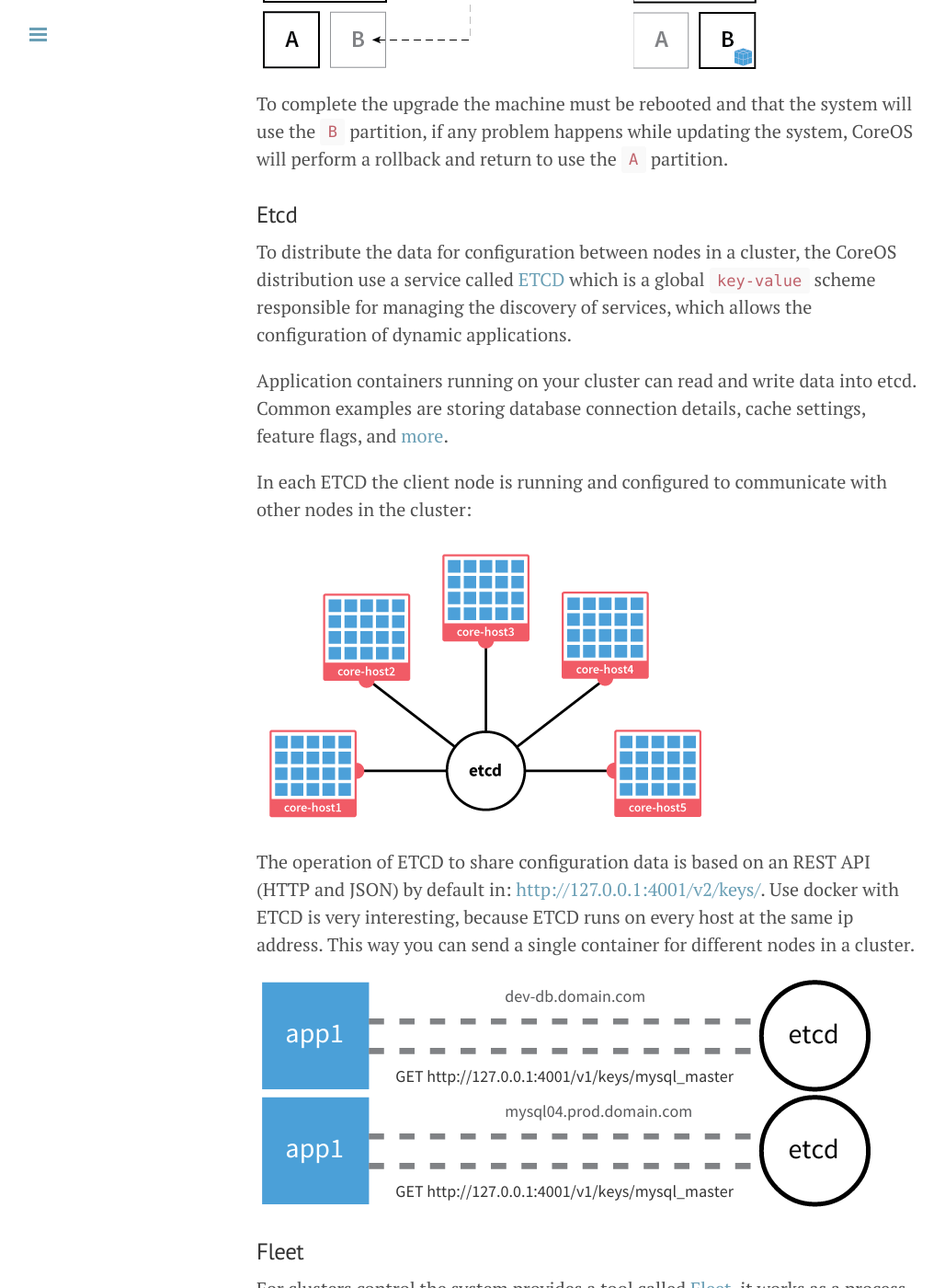
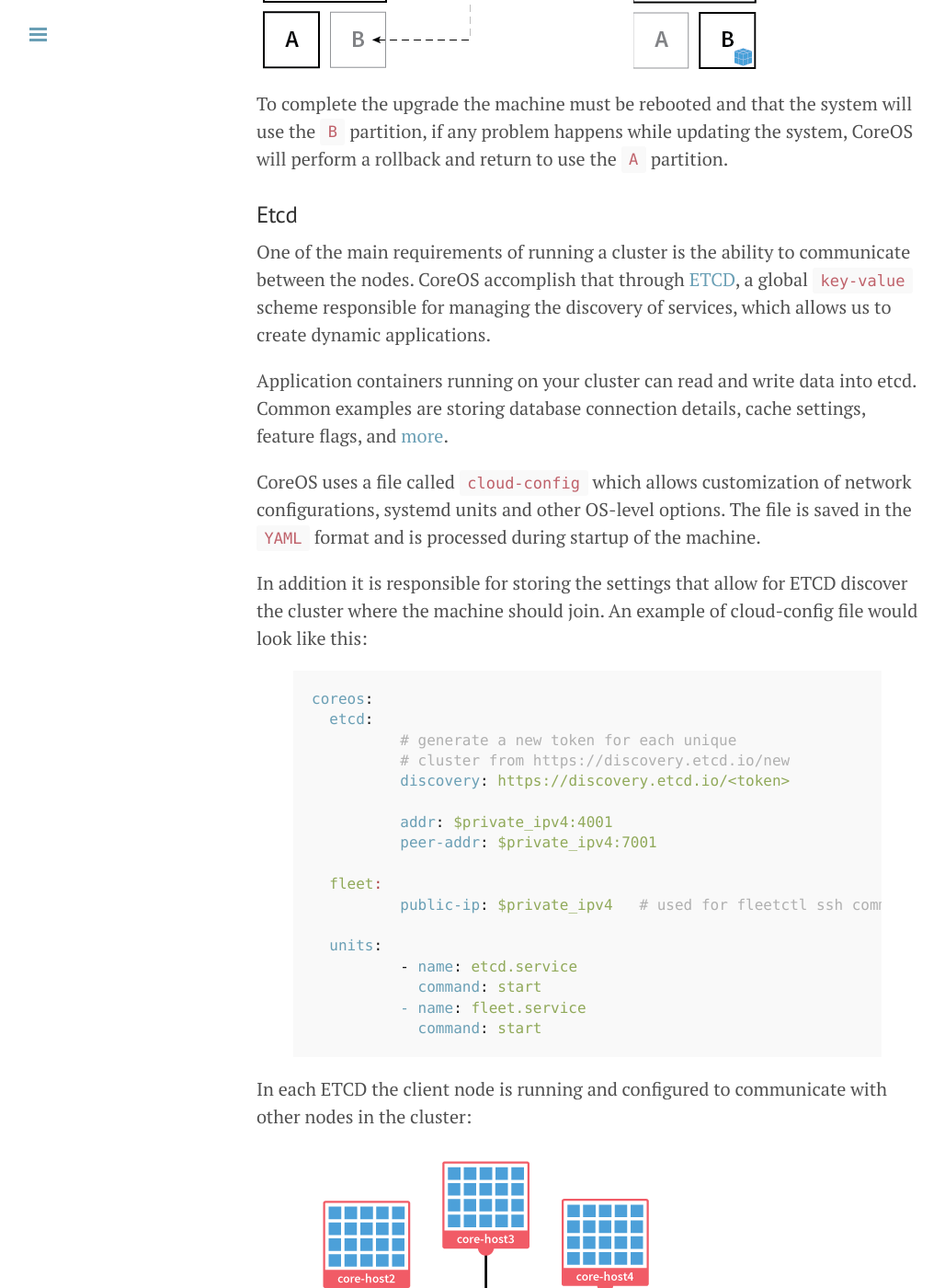
Before and after one commit to infoslack/infoslack-blog, a Jekyll site: the page built from _posts/2015-01-15-coreos-first-impressions.md, in a window 1280 px wide and 1400 px high, scrolled down 1056 px. Shown: the whole window at 92% size, without its empty margins (1-1029 px from the left). Built offline with Jekyll 4.4.1, drawn with Linux system fonts in a browser that asks for light colours; Markdown is read by kramdown in place of the engine named in the settings; comment, search, counter and statistics services are not loaded.

Commit message:
add updates to CoreOS post

```diff
--- a/_posts/2015-01-15-coreos-first-impressions.md
+++ b/_posts/2015-01-15-coreos-first-impressions.md
@@ -40,14 +40,43 @@
 
 ### Etcd
 
-To distribute the data for configuration between nodes in a cluster, the
-CoreOS distribution use a service called [ETCD](https://github.com/coreos/etcd) which is a global
-`key-value` scheme responsible for managing the discovery of services,
-which allows the configuration of dynamic applications.
+One of the main requirements of running a cluster is the ability to
+communicate between the nodes. CoreOS accomplish that through [ETCD](https://github.com/coreos/etcd),
+a global `key-value` scheme responsible for managing the discovery
+of services, which allows us to create dynamic applications.
 
 Application containers running on your cluster can read and write data
 into etcd. Common examples are storing database connection details,
 cache settings, feature flags, and [more](https://coreos.com/using-coreos/etcd/).
+
+CoreOS uses a file called `cloud-config` which allows customization of
+network configurations, systemd units and other OS-level options.
+The file is saved in the `YAML` format and is processed during startup
+of the machine.
+
+In addition it is responsible for storing the settings that allow for
+ETCD discover the cluster where the machine should join.
+An example of cloud-config file would look like this:
+
+{% highlight yaml %}
+coreos:
+  etcd:
+	  # generate a new token for each unique
+	  # cluster from https://discovery.etcd.io/new
+	  discovery: https://discovery.etcd.io/<token>
+
+	  addr: $private_ipv4:4001
+	  peer-addr: $private_ipv4:7001
+
+  fleet:
+	  public-ip: $private_ipv4   # used for fleetctl ssh command
+
+  units:
+	  - name: etcd.service
+	    command: start
+	  - name: fleet.service
+	    command: start
+{% endhighlight %}
 
 In each ETCD the client node is running and configured to communicate
 with other nodes in the cluster:
```
